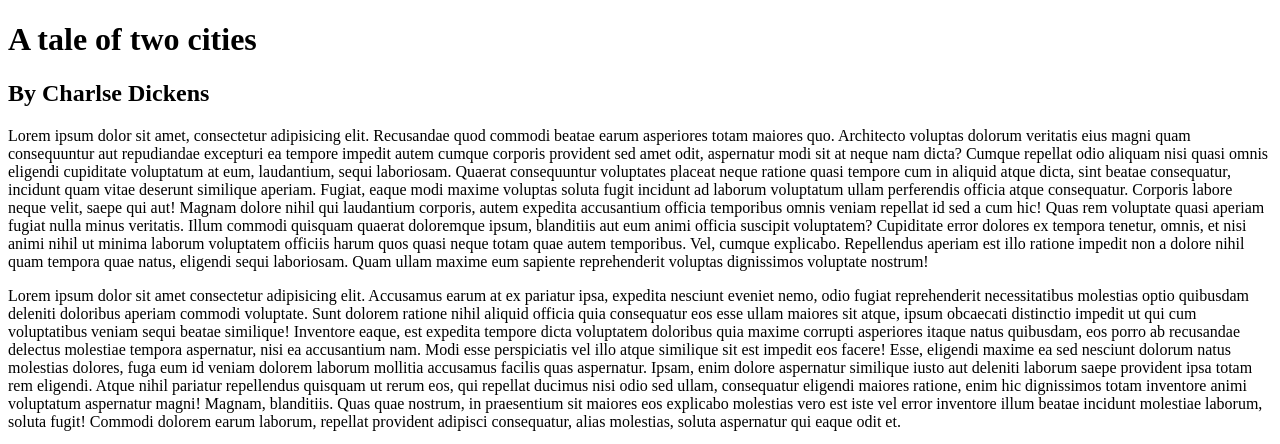
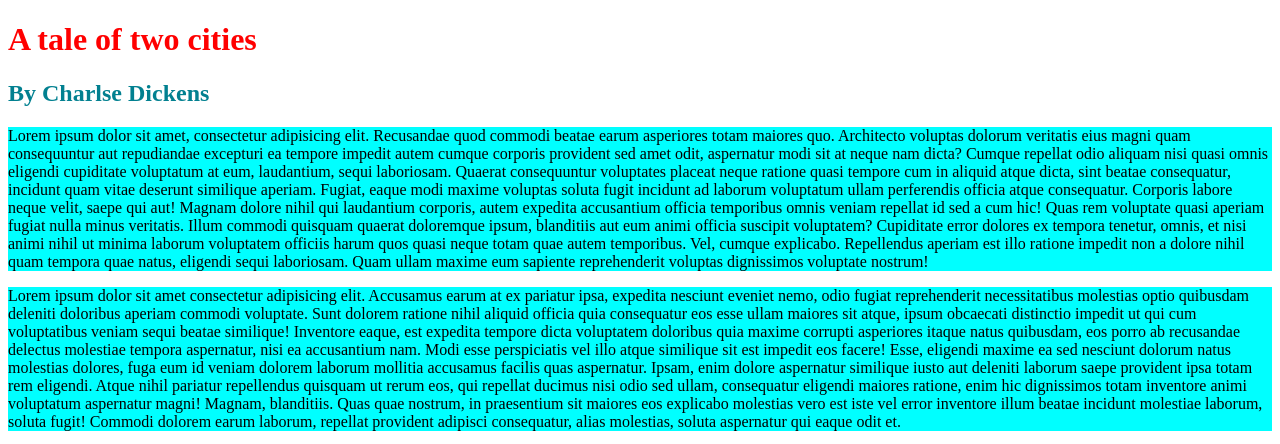
Before and after one commit to kevkama/project1, a plain HTML site: page index.html in a window 1280 px wide. Shown: the top 444 px of the page. Drawn offline with Linux system fonts and the light colour scheme; grey boxes are pictures that could not be loaded.

Commit message:
addition of styles

```diff
--- /dev/null
+++ b/assets/style/index.css
@@ -0,0 +1,12 @@
+* {
+    backg;
+}
+h2 {
+    color: #028090;
+}
+#paragraph {
+    background-color: #028090;
+}
+p {
+    background-color: aqua !important;
+}
--- a/index.html
+++ b/index.html
@@ -5,15 +5,16 @@
     <meta charset="UTF-8">
     <meta name="viewport" content="width=device-width, initial-scale=1.0">
     <title>Story</title>
+    <link rel="stylesheet" href="./assets/style/index.css">
 </head>
 
 <body>
     <!-- title -->
-    <h1>A tale of two cities</h1>
+    <h1 style="color: red;">A tale of two cities</h1>
     <!-- subtitle -->
     <h2>By Charlse Dickens</h2>
     <!-- paragraph -->
-    <p>Lorem ipsum dolor sit amet, consectetur adipisicing elit. Recusandae quod commodi beatae earum asperiores totam
+    <p id="paragraph">Lorem ipsum dolor sit amet, consectetur adipisicing elit. Recusandae quod commodi beatae earum asperiores totam
         maiores quo. Architecto voluptas dolorum veritatis eius magni quam consequuntur aut repudiandae excepturi ea
         tempore impedit autem cumque corporis provident sed amet odit, aspernatur modi sit at neque nam dicta? Cumque
         repellat odio aliquam nisi quasi omnis eligendi cupiditate voluptatum at eum, laudantium, sequi laboriosam.
@@ -47,7 +48,7 @@
     <img src="https://www.simplilearn.com/ice9/free_resources_article_thumb/what_is_image_Processing.jpg" alt="">
     </div>
     <div>
-        <img src="./assets/images/pexels-pixabay-163036.jpg" width="71%" alt="" srcset="">
+        <img src="./assets/images/pexels-pixabay-163036.jpg" width="100%" alt="" srcset="">
     </div>
 
 
```
